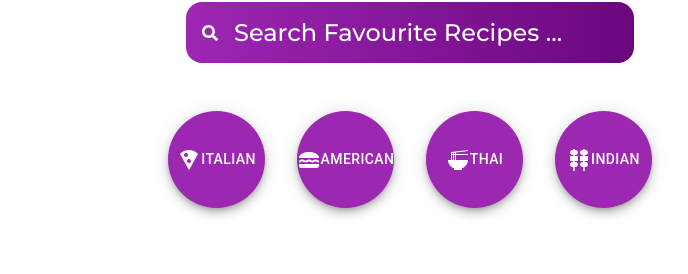
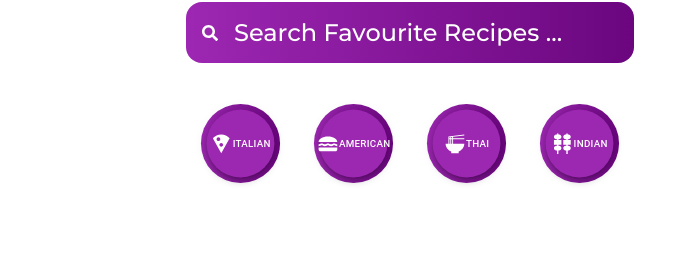
Before and after one commit to Nivedita021/my-recipe-website, a React (Create React App) app: page / in a window 1280 px wide. Shown: the part 190-464 px from the top of the page, without its empty margins (230-918 px from the left). Built offline with nearby package versions, Linux system fonts and the light colour scheme; no server answers.

Commit message:
Update Category.jsx

```diff
--- a/src/components/Category.jsx
+++ b/src/components/Category.jsx
@@ -10,49 +10,45 @@ import RamenDiningIcon from '@mui/icons-material/RamenDining';
 import KebabDiningIcon from '@mui/icons-material/KebabDining';
 import {Link} from '@mui/material';
 import {Fab} from '@mui/material';
+import {List} from '@mui/material';
 function Category(){
     return(
-        <List>
-            <Link href={'/cuisine/Italian'} underline="none">
-            <Fab color="secondary" aria-label="edit" sx={{width: 97, height:97, m:2}}>
+        <List sx={{display: 'flex', justifyContent:'center', m:2 }}>
+            <SLink to={'/cuisine/Italian'} underline="none">
+            <Fab color="secondary" aria-label="edit" sx={{width: 97, height:97, m:1}}>
             <LocalPizzaIcon />
              Italian
               </Fab>
-              </Link>
-              <Link href={'/cuisine/American'} underline="none">
-            <Fab color="secondary" aria-label="edit" sx={{width: 97, height:97, m:2}}>
+              </SLink>
+              <SLink to={'/cuisine/American'} underline="none">
+            <Fab color="secondary" aria-label="edit" sx={{width: 97, height:97, m:1}}>
             <LunchDiningIcon/>
              American
               </Fab>
-              </Link>
-              <Link href={'/cuisine/Thai'} underline="none">
-            <Fab color="secondary" aria-label="edit" sx={{width: 97, height:97, m:2}}>
+              </SLink>
+              <SLink to={'/cuisine/Thai'} underline="none">
+            <Fab color="secondary" aria-label="edit" sx={{width: 97, height:97, m:1}}>
             <RamenDiningIcon/>
              Thai
               </Fab>
-              </Link>
-              <Link href={'/cuisine/Indian'} underline="none">
-            <Fab color="secondary" aria-label="edit" sx={{width: 97, height:97, m: 2}}>
+              </SLink>
+              <SLink to={'/cuisine/Indian'} underline="none">
+            <Fab color="secondary" aria-label="edit" sx={{width: 97, height:97, m: 1}}>
             <KebabDiningIcon/>
              Indian
               </Fab>
-              </Link>
+              </SLink>
 
         </List>
     );
 }
-const List=styled.div`
-display: flex;
-justify-content:center;
-margin: 2rem 0rem;
-`;
+
 const SLink=styled(NavLink)`
 display: flex;
 flex-direction: column;
 justify-content: center;
 align-items: center;
 border-radius: 100%;
-margin-right:1rem;
 padding: 5 rem;
 text-decoration:none;
 background:linear-gradient(to right, #9d27b2, #6b067f);
```
